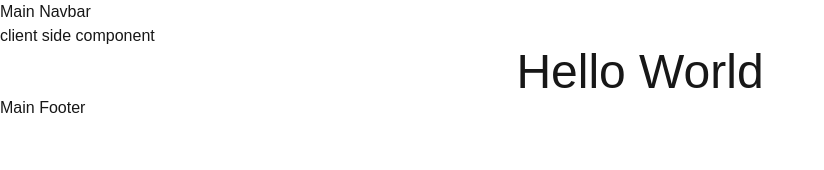
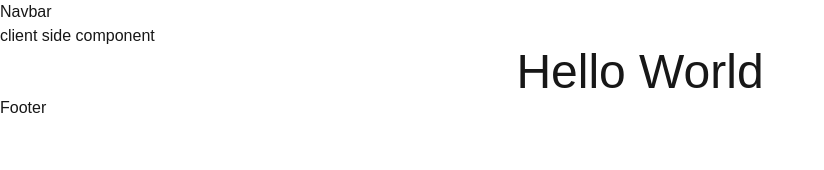
Before and after one commit to jamilahmed2/nextjs-app, a Next.js app: page / in a window 1280 px wide. Shown: the top 170 px of the page, without its empty margins (0-824 px from the left). Built offline with nearby package versions, Linux system fonts and the light colour scheme.

Commit message:
route roupign

```diff
--- /dev/null
+++ b/app/(root)/layout.tsx
@@ -0,0 +1,13 @@
+import React from 'react'
+
+const layout = ({ children }: { children: React.ReactNode }) => {
+    return (
+        <div>
+            Navbar
+            {children}
+            Footer
+        </div>
+    )
+}
+
+export default layout
--- a/app/page.tsx
+++ b/app/(root)/page.tsx
@@ -1,4 +1,4 @@
-import Hellow from "../components/Hellow"
+import Hellow from "../../components/Hellow"
 
 
 const Home = () => {
--- a/app/layout.tsx
+++ b/app/layout.tsx
@@ -27,9 +27,8 @@
       <body
         className={`${geistSans.variable} ${geistMono.variable} antialiased`}
       >
-        Main Navbar
+
         {children}
-        Main Footer
       </body>
     </html>
   );
```
Also changed, not shown: app/(dashboard)/dashboard/reports/page.tsx (renamed from app/dashboard/reports/page.tsx), app/(dashboard)/dashboard/users/[id]/page.tsx (renamed from app/dashboard/users/[id]/page.tsx), app/(dashboard)/dashboard/users/page.tsx (renamed from app/dashboard/users/page.tsx), app/(dashboard)/layout.tsx (renamed from app/dashboard/layout.tsx), app/(root)/about/page.tsx (renamed from app/about/page.tsx).
